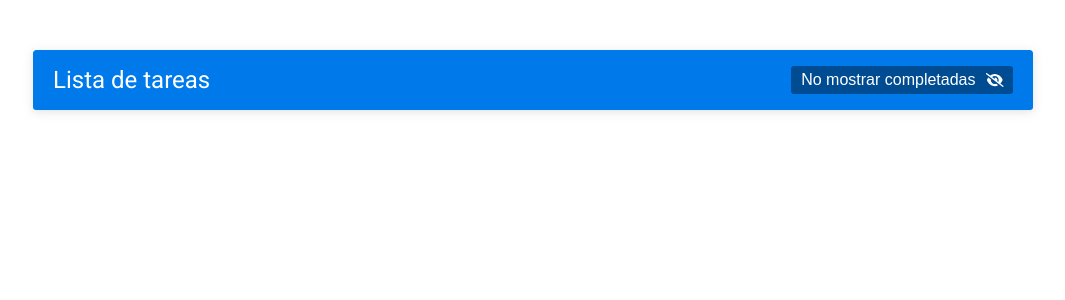
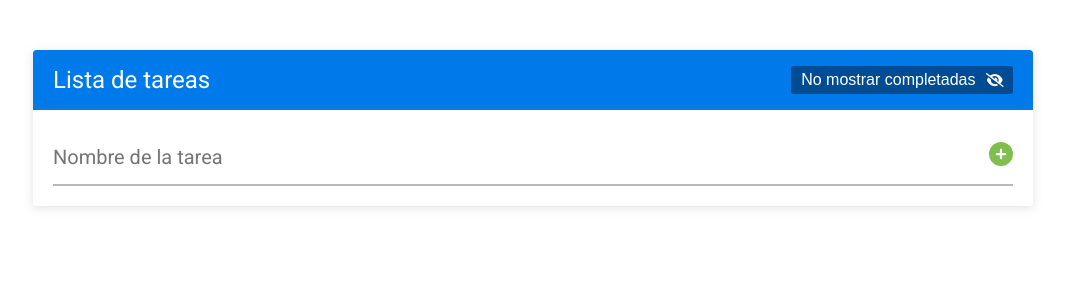
Before and after one commit to clasesucatmarlon/task-app, a React (Create React App) app: page / in a window 1280 px wide. Shown: the top 300 px of the page, without its empty margins (107-1172 px from the left). Built offline with nearby package versions, Linux system fonts and the light colour scheme.

Commit message:
feature_03:FEAT added styles, form to create tasks

```diff
--- a/package.json
+++ b/package.json
@@ -12,6 +12,7 @@
 		"react": "^18.2.0",
 		"react-dom": "^18.2.0",
 		"react-scripts": "5.0.1",
+		"uuid": "^9.0.0",
 		"web-vitals": "^2.1.4"
 	},
 	"scripts": {
--- a/src/App.js
+++ b/src/App.js
@@ -1,10 +1,27 @@
+import React, { useState } from 'react';
 import './assets/css/App.css';
+import FormTask from './components/formTasks/FormTask';
 import Header from './components/header/Header';
 
 const App = () => {
+	const dataInitial = [
+		{
+			id: 1,
+			texto: 'Lavar ropa',
+			completada: false,
+		},
+		{
+			id: 2,
+			texto: 'Hacer comida',
+			completada: false,
+		},
+	];
+	const [tareas, setTareas] = useState(dataInitial);
+
 	return (
 		<div className='contenedor'>
 			<Header />
+			<FormTask tareas={tareas} setTareas={setTareas} />
 		</div>
 	);
 };
--- a/src/assets/css/App.css
+++ b/src/assets/css/App.css
@@ -62,7 +62,7 @@
 
 .formulario-tareas__input {
 	border: none;
-	padding: 15px;
+	padding: 15px 0;
 	width: 100%;
 	font-size: 20px;
 	font-family: 'Roboto', sans-serif;
@@ -84,7 +84,7 @@
 }
 
 .formulario-tareas__icono-btn {
-	font-size: 22px;
+	font-size: 1.5rem;
 	color: var(--verde);
 }
 
--- /dev/null
+++ b/src/components/formTasks/FormTask.jsx
@@ -0,0 +1,60 @@
+import React, { useState } from 'react';
+import PropTypes from 'prop-types';
+import { v4 as uuidv4 } from 'uuid';
+
+import { FontAwesomeIcon } from '@fortawesome/react-fontawesome';
+import { faCirclePlus } from '@fortawesome/free-solid-svg-icons';
+
+const FormTask = ({ tareas, setTareas }) => {
+	const [inputTarea, setInputTarea] = useState('');
+
+	/**
+	 * The function takes an event as an argument, prevents the default action of the event,
+	 * and then adds new task to the list of tasks
+	 * @param {event} event object with events properties
+	 */
+	const handleSubmit = (event) => {
+		event.preventDefault();
+		setTareas([
+			...tareas,
+			{
+				id: uuidv4(),
+				texto: inputTarea,
+				completada: false,
+			},
+		]);
+	};
+
+	/**
+	 * A function that handles the input of the task
+	 * @param {event} event object with events properties
+	 */
+	const handleTask = (event) => {
+		setInputTarea(event.target.value);
+	};
+
+	return (
+		<form action='' className='formulario-tareas' onSubmit={handleSubmit}>
+			<input
+				type='text'
+				className='formulario-tareas__input'
+				placeholder='Nombre de la tarea'
+				value={inputTarea}
+				onChange={(event) => handleTask(event)}
+			/>
+			<button type='submit' className='formulario-tareas__btn'>
+				<FontAwesomeIcon
+					icon={faCirclePlus}
+					className='formulario-tareas__icono-btn'
+				/>
+			</button>
+		</form>
+	);
+};
+
+FormTask.propTypes = {
+	tareas: PropTypes.array.isRequired,
+	setTareas: PropTypes.func.isRequired,
+};
+
+export default FormTask;
```
Also changed, not shown: 1 other file (tests, documents, lock files or other folders).
